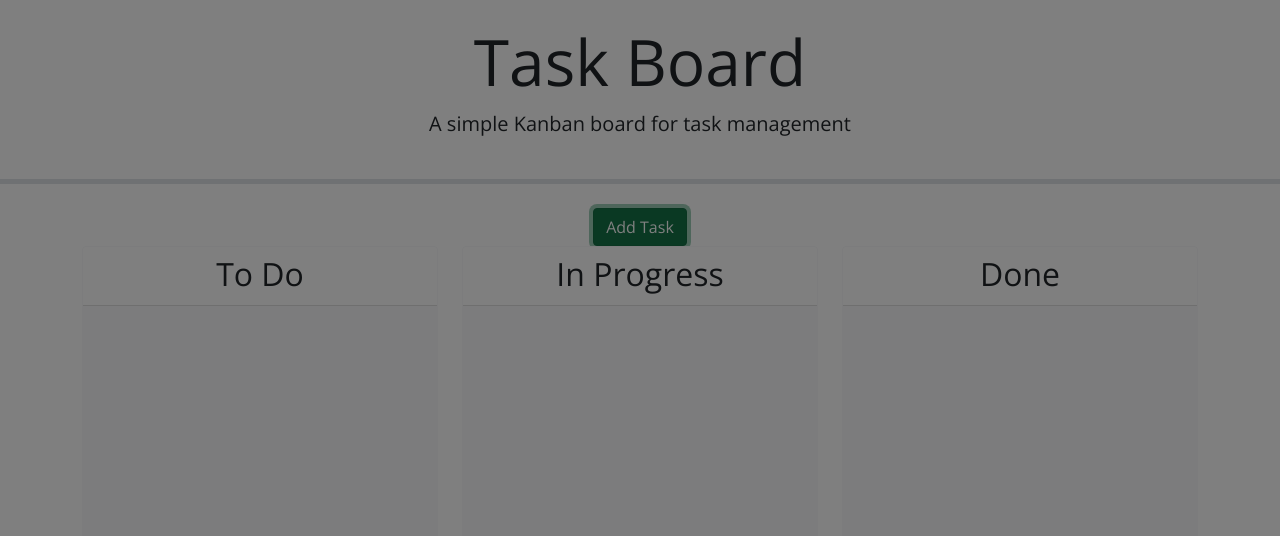
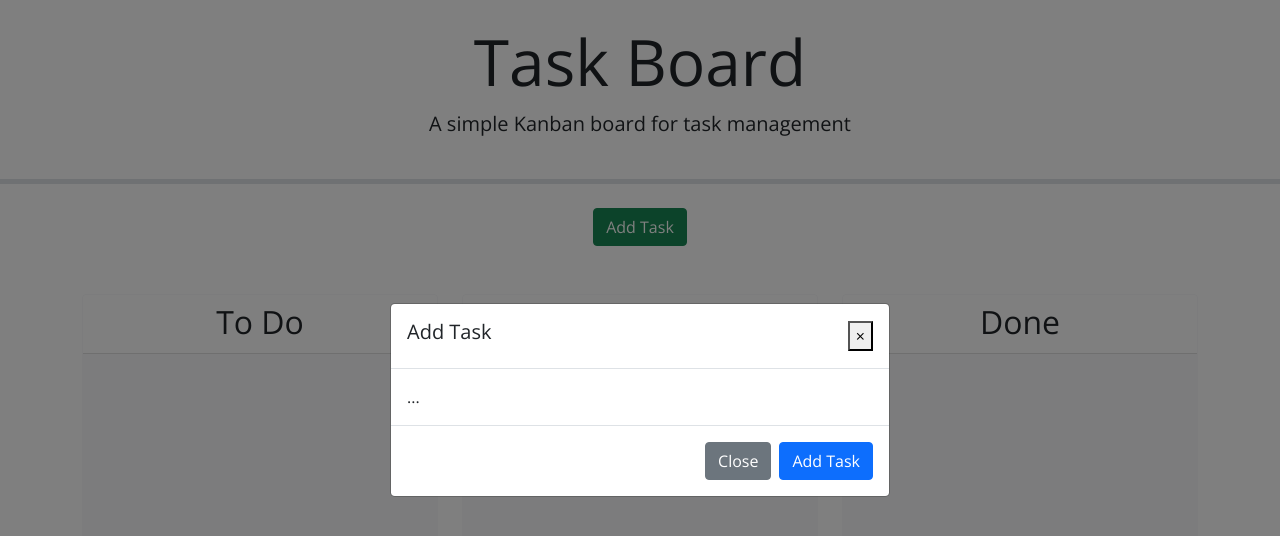
Before and after one commit to Alondra1752/Project-Task-Board, a plain HTML site: page Develop/index.html in a window 1280 px wide. Both pictures are taken after a click on the button "Add Task". Drawn offline with nearby package versions, Linux system fonts and the light colour scheme.

Commit message:
starter code

```diff
--- a/Develop/index.html
+++ b/Develop/index.html
@@ -23,9 +23,32 @@
   <div class="container">
     <div class="text-center mb-5">
       <button class="btn btn-success" data-bs-toggle="modal" data-bs-target="#formModal">Add Task</button>
-      <div class="modal" id="formModal"></div>
+      </div>
 
     <!-- Todo: Create a modal with a form to add tasks -->
+
+    <!-- Modal -->
+<div class="modal fade" id="formModal" tabindex="-1" role="dialog" aria-labelledby="exampleModalCenterTitle" aria-hidden="true">
+  <div class="modal-dialog modal-dialog-centered" role="document">
+    <div class="modal-content">
+      <div class="modal-header">
+        <h5 class="Add Task" id="exampleModalCenterTitle">Add Task</h5>
+        <button type="button" class="close" data-dismiss="modal" aria-label="Close">
+          <span aria-hidden="true">&times;</span>
+        </button>
+      </div>
+      <div class="modal-body">
+        ...
+      </div>
+      <div class="modal-footer">
+        <button type="button" class="btn btn-secondary" data-dismiss="modal">Close</button>
+        <button type="button" class="btn btn-primary">Add Task</button>
+      </div>
+    </div>
+    </div>
+    </div>
+
+
     <div class="row swim-lanes text-center justify-content-between">
       <div class="col-12 col-lg-4 d-flex">
         <div id="to-do" class="card border-light mb-3 lane flex-grow-1">
```
